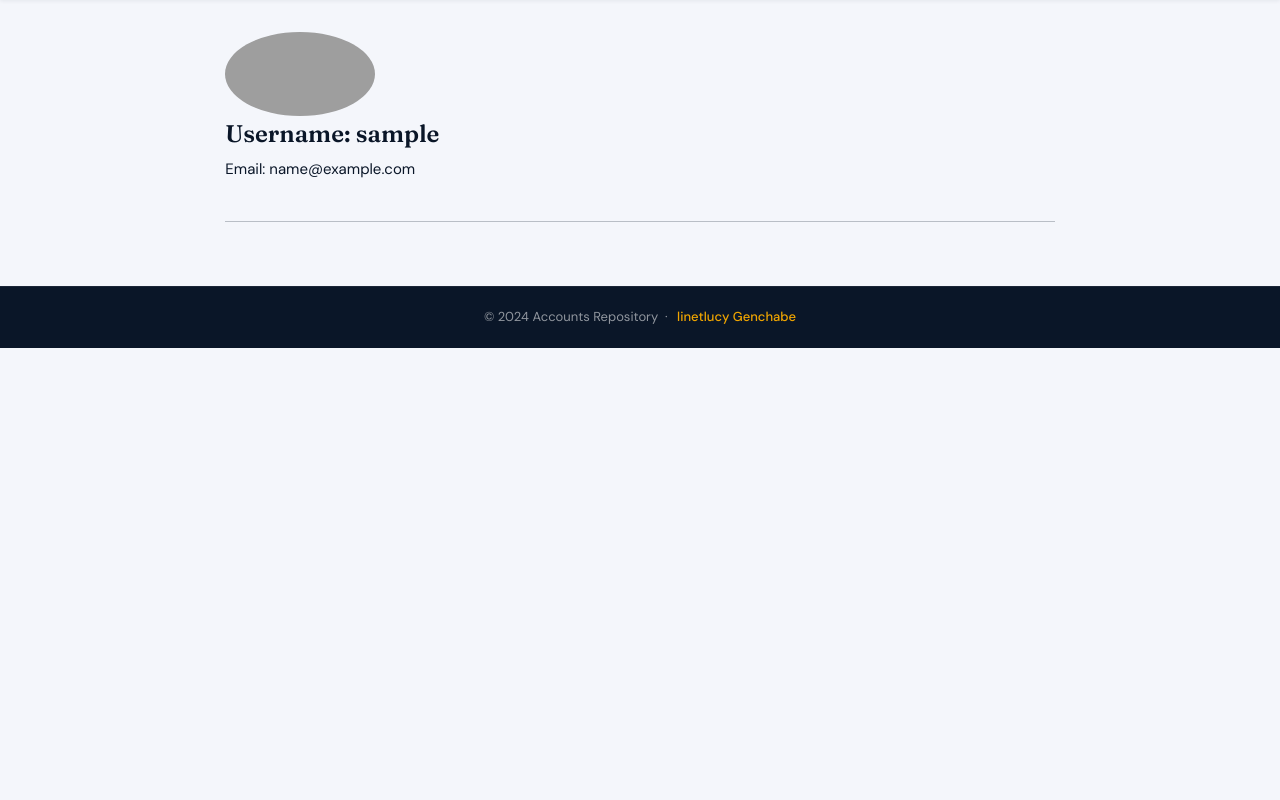
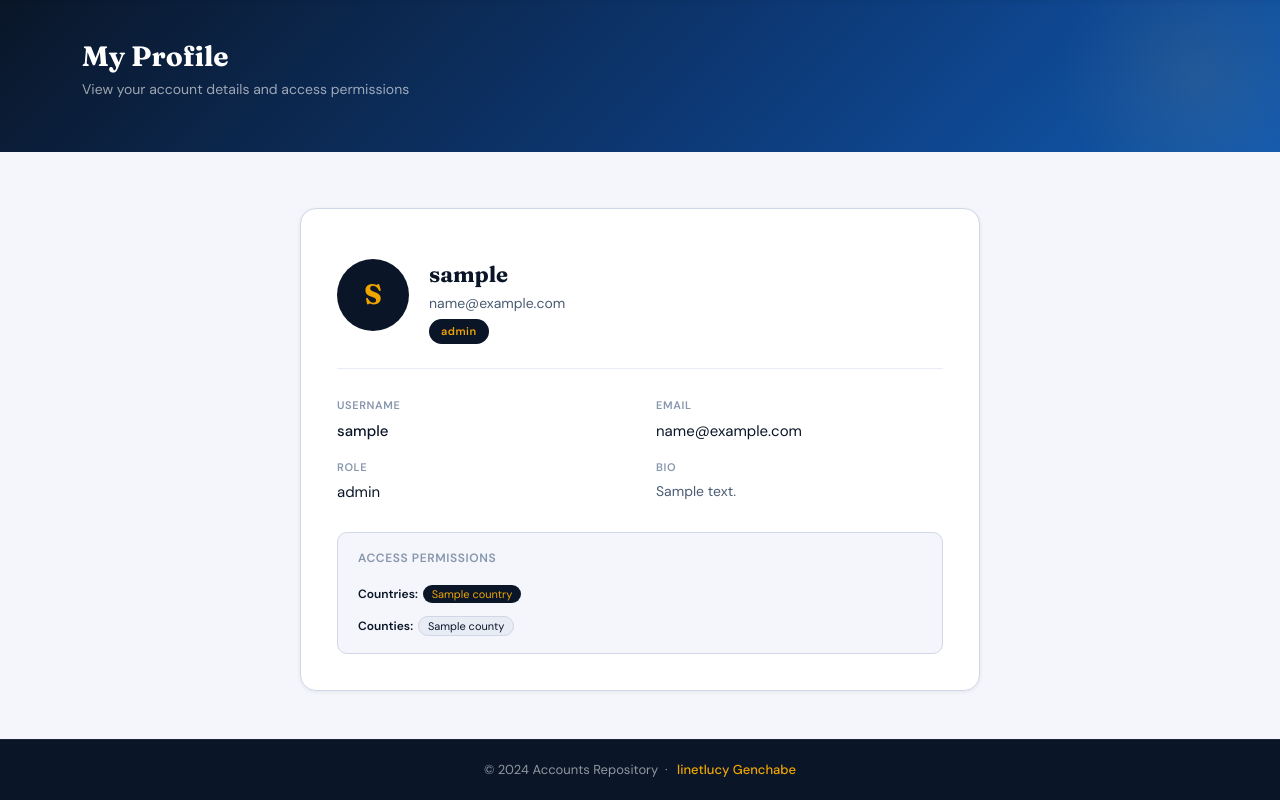
Before and after one commit to linetlucy-genchabe/AccountsRepo, a Django app: page /profile/ in a window 1280 px wide. Shown: the part 64-864 px from the top of the page. Before the commit the page ends 412 px from the top, so only its background shows below. Run offline with Django 5.2, Linux system fonts and the light colour scheme; a user stored in the database is signed in; tables that the repository leaves empty hold one stand-in row (values such as "Sample post"); some libraries are stand-ins or nearby versions; grey boxes are pictures that could not be loaded.

Commit message:
redesign: new profile card with avatar initial fallback, role badge and permissions summary

```diff
--- a/Repoapp/templates/profile.html
+++ b/Repoapp/templates/profile.html
@@ -2,74 +2,84 @@
 {% load bootstrap5 %}
 
 {% block content %}
-<div class="container-fluid mb-4 pb-4" style="height: 100%;">
-  <div class="row">
-    <!-- Empty div -->
-    <div class="col-lg-2"></div>
 
-    <div class="col-lg-8 mt-4 pt-2 ">
-            <div class="pb-2">
-                {% if user.profile.photo %}
-            <img src="{{ user.profile.photo.url }}" alt="" class="d-flex justify-content-start rounded-circle mb-1 img-fluid mr-1" style="width: 200px;">
-            {% else %}
-            <img src="https://source.unsplash.com/1600x900/?user,profile" alt="" class="d-flex justify-content-start rounded-circle mb-1 img-fluid mr-1" style="width: 150px;">
-              {% endif %}
-                <h4> <span class="font-weight-bold"> Username:</span>  {{user.username}} </h4>
-        <p> <span class="font-weight-bold"> Email:</span>  {{user.email}} </p>
-
-
-        </div>
-        <hr>
-
-
-    </div>
-    <!-- empty div -->
-    <div class="col-lg-2"></div>
-
-  </div>
-
-
-</div>
-
-<!-- Modal starts here -->
-<div class="modal fade" id="profile" tabindex="-1" role="dialog" aria-labelledby="exampleModal3Label" aria-hidden="true">
-  <div class="modal-dialog" role="document">
-    <div class="modal-content">
-      <div class="modal-header">
-        <h5 class="modal-title" id="exampleModal3Label"></h5>
-        <button type="button" class="close" data-dismiss="modal" aria-label="Close">
-          <span aria-hidden="true">&times;</span>
-        </button>
-      </div>
-      <div class="modal-body">
-
-           <div>
-            <!-- profile update form  -->
-                  <!-- <h4 class="font-weight-bold">Update Your Profile</h4> -->
-                  <hr class="">
-                  <form  method="post" enctype="multipart/form-data">
-                  {% csrf_token %}
-                  {% bootstrap_form form%}
-
-                  <div class="form-group">
-                  <button type="submit" class="btn blue-gradient btn-lg mt-2 font-weight-bold btn-block"> Update </button>
-                  </div>
-
-                  <input type="hidden" name="next" value="{{next}}">
-
-              </form>
-          </div>
-
-      </div>
-      <div class="modal-footer">
-        <button type="button" class="btn btn-secondary btn-md" data-dismiss="modal">Close</button>
-        <!-- <button type="button" class="btn btn-primary">Save changes</button> -->
-      </div>
-    </div>
+<div class="page-header">
+  <div class="container">
+    <h1>My Profile</h1>
+    <p>View your account details and access permissions</p>
   </div>
 </div>
 
+<div class="container py-4">
+  <div class="profile-card">
 
+    <!-- Avatar + basic info -->
+    <div style="display:flex; align-items:center; gap:20px; margin-bottom:28px; padding-bottom:24px; border-bottom:1px solid var(--gray-100);">
+      {% if user.profile.photo %}
+        <img src="{{ user.profile.photo.url }}" alt="Profile photo" class="profile-avatar">
+      {% else %}
+        <div style="
+          width:72px; height:72px; border-radius:50%;
+          background:var(--navy); color:var(--gold);
+          display:flex; align-items:center; justify-content:center;
+          font-family:'Fraunces',serif; font-size:28px; font-weight:700;
+          flex-shrink:0;
+        ">{{ user.username|first|upper }}</div>
+      {% endif %}
 
+      <div>
+        <div class="profile-username">{{ user.username }}</div>
+        <div class="profile-email">{{ user.email }}</div>
+        {% if user.profile.role %}
+          <div class="profile-role-badge mt-1">{{ user.profile.role }}</div>
+        {% endif %}
+      </div>
+    </div>
+
+    <!-- Details grid -->
+    <div style="display:grid; grid-template-columns:1fr 1fr; gap:16px 32px; margin-bottom:28px;">
+      <div>
+        <div style="font-size:11px; font-weight:600; text-transform:uppercase; letter-spacing:0.6px; color:var(--gray-400); margin-bottom:4px;">Username</div>
+        <div style="font-size:15px; font-weight:500; color:var(--navy);">{{ user.username }}</div>
+      </div>
+      <div>
+        <div style="font-size:11px; font-weight:600; text-transform:uppercase; letter-spacing:0.6px; color:var(--gray-400); margin-bottom:4px;">Email</div>
+        <div style="font-size:15px; color:var(--navy);">{{ user.email|default:"—" }}</div>
+      </div>
+      <div>
+        <div style="font-size:11px; font-weight:600; text-transform:uppercase; letter-spacing:0.6px; color:var(--gray-400); margin-bottom:4px;">Role</div>
+        <div style="font-size:15px; color:var(--navy);">{{ user.profile.role|default:"—" }}</div>
+      </div>
+      <div>
+        <div style="font-size:11px; font-weight:600; text-transform:uppercase; letter-spacing:0.6px; color:var(--gray-400); margin-bottom:4px;">Bio</div>
+        <div style="font-size:14px; color:var(--gray-600);">{{ user.profile.bio|default:"No bio set" }}</div>
+      </div>
+    </div>
+
+    <!-- Access permissions summary -->
+    {% if user.profile.allowed_countries.all or user.profile.allowed_counties.all %}
+    <div style="background:var(--gray-50); border:1px solid var(--gray-200); border-radius:var(--radius); padding:16px 20px;">
+      <div style="font-size:12px; font-weight:600; text-transform:uppercase; letter-spacing:0.6px; color:var(--gray-400); margin-bottom:12px;">Access Permissions</div>
+      {% if user.profile.allowed_countries.all %}
+      <div style="margin-bottom:8px;">
+        <span style="font-size:12px; font-weight:600; color:var(--navy);">Countries: </span>
+        {% for c in user.profile.allowed_countries.all %}
+          <span style="background:var(--navy);color:var(--gold);font-size:11px;padding:2px 9px;border-radius:10px;margin:2px;">{{ c.name }}</span>
+        {% endfor %}
+      </div>
+      {% endif %}
+      {% if user.profile.allowed_counties.all %}
+      <div>
+        <span style="font-size:12px; font-weight:600; color:var(--navy);">Counties: </span>
+        {% for c in user.profile.allowed_counties.all %}
+          <span style="background:var(--gray-100);color:var(--navy);font-size:11px;padding:2px 9px;border-radius:10px;border:1px solid var(--gray-200);margin:2px;">{{ c.name }}</span>
+        {% endfor %}
+      </div>
+      {% endif %}
+    </div>
+    {% endif %}
+
+  </div>
+</div>
 
 {% endblock %}
```
